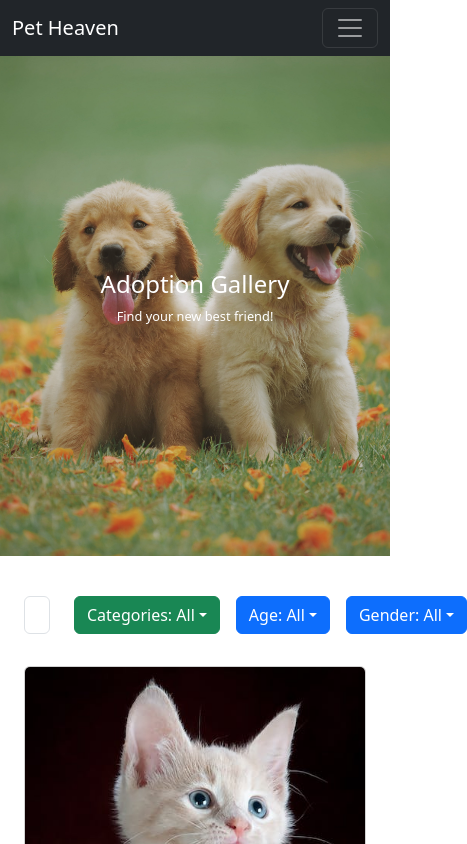
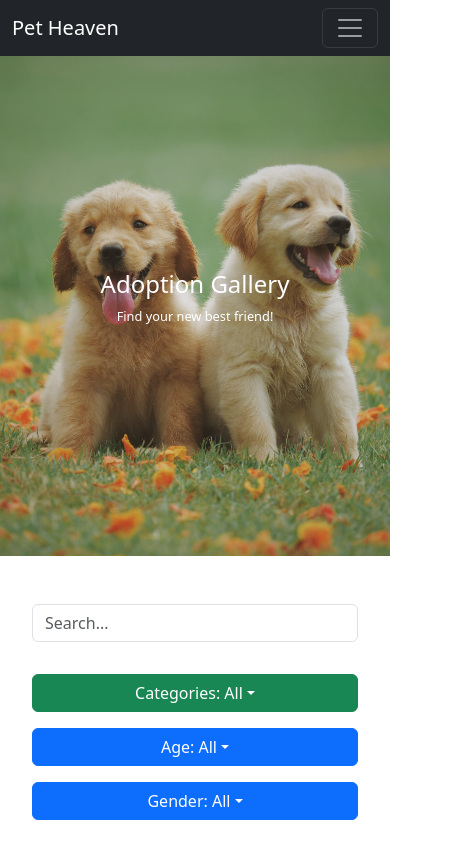
Before and after one commit to victorjongsoon/isit207-petheaven, a React (Create React App) app: page /isit207-petheaven/gallery in a window 390 px wide. Shown: the top 844 px of the page, 467 px wide, since content can reach past the window. Built offline with nearby package versions, Linux system fonts and the light colour scheme.

Commit message:
search bar responsive

```diff
--- a/src/pages/gallery.css
+++ b/src/pages/gallery.css
@@ -93,3 +93,54 @@
 .card-img-top {
     transition: transform 0.3s ease, opacity 0.3s ease;
 }
+
+/* Search and filter bar styles */
+.search-and-filter {
+    display: flex;
+    flex-direction: column; /* Stack elements vertically on smaller screens */
+    gap: 1rem;
+    padding: 0.5rem;
+}
+
+.search-and-filter .form-control {
+    order: -1; /* Ensures search bar is first in line */
+    margin-bottom: 1rem; /* Add space below on smaller screens */
+}
+
+.search-and-filter .dropdown,
+.search-and-filter .bootstrap-select,
+.search-and-filter .dropdown-toggle {
+    flex: 1; /* Each dropdown will take up equal space */
+}
+
+/* Adjustments for larger screens */
+@media screen and (min-width: 600px) {
+    .search-and-filter {
+        flex-direction: row; /* Place elements in a row on larger screens */
+        justify-content: start; /* Align elements to the start of the container */
+        align-items: center; /* Center them vertically */
+        gap: 0.5rem; /* Adjust gap as needed */
+    }
+
+    .search-and-filter .form-control {
+        margin-bottom: 0; /* Remove space below on larger screens */
+        flex: 1; /* Allow search bar to take available space */
+    }
+
+    .search-and-filter .dropdown,
+    .search-and-filter .bootstrap-select,
+    .search-and-filter .dropdown-toggle {
+        width: auto; /* Allow dropdowns to manage their width */
+        flex: 0 1 auto; /* Do not grow, allow shrink, based on content */
+    }
+}
+
+/* Ensure dropdown menus have the same width as their toggles */
+.dropdown-menu {
+    width: 100%;
+}
+
+/* Ensure all dropdown toggles are the same width */
+.search-and-filter .dropdown-toggle {
+    width: 100%;
+}
--- a/src/pages/gallery.js
+++ b/src/pages/gallery.js
@@ -69,7 +69,7 @@ const AdoptionGallery = () => {
             <Header title="Adoption Gallery" subtitle="Find your new best friend!" />
             <div className='gallery-container'>
                 {/* Search and filter bar */}
-                <Form className="d-flex justify-content-between my-4">
+                <Form className="search-and-filter my-4">
                     <Form.Control
                         type="search"
                         placeholder="Search..."
```
